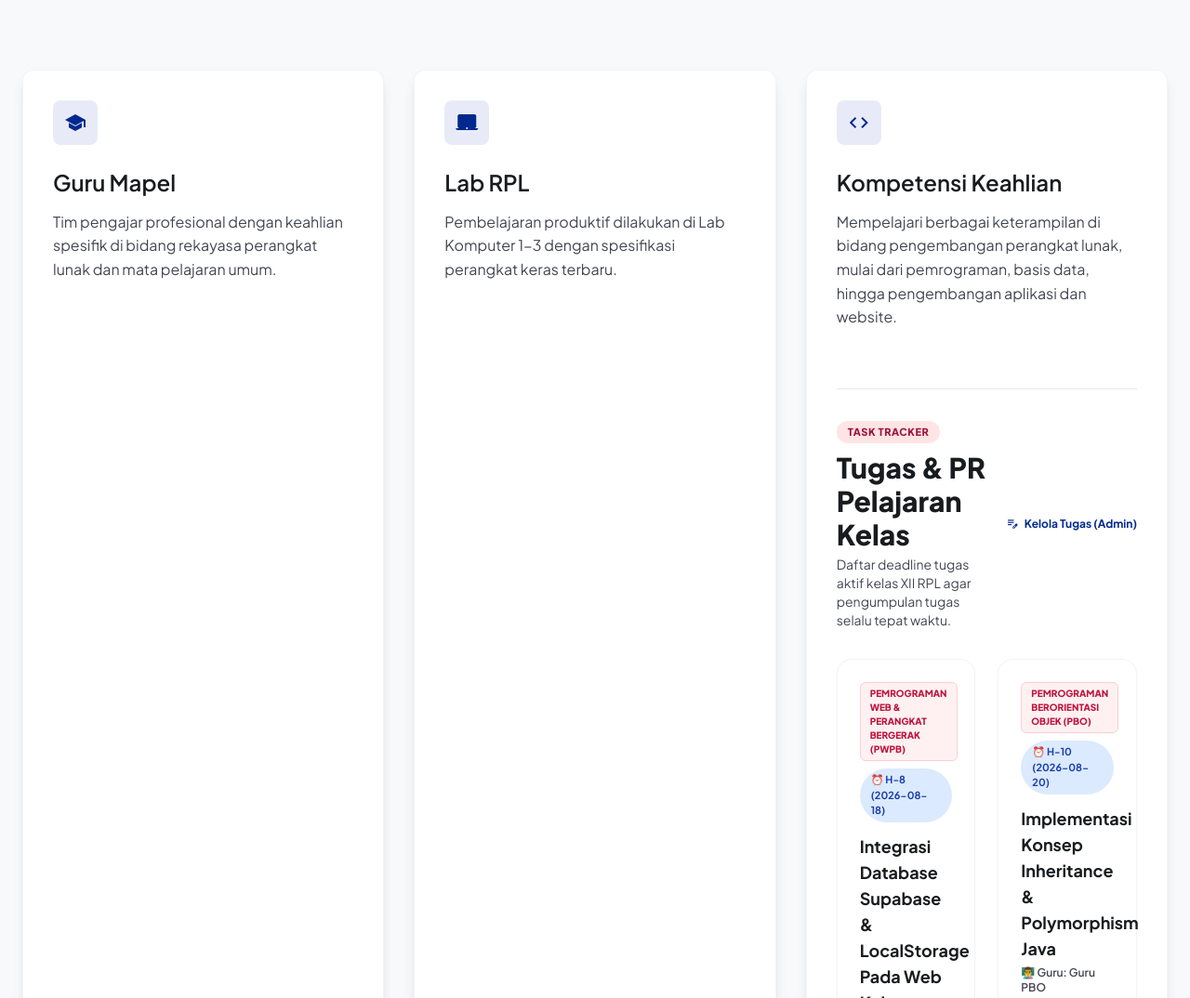
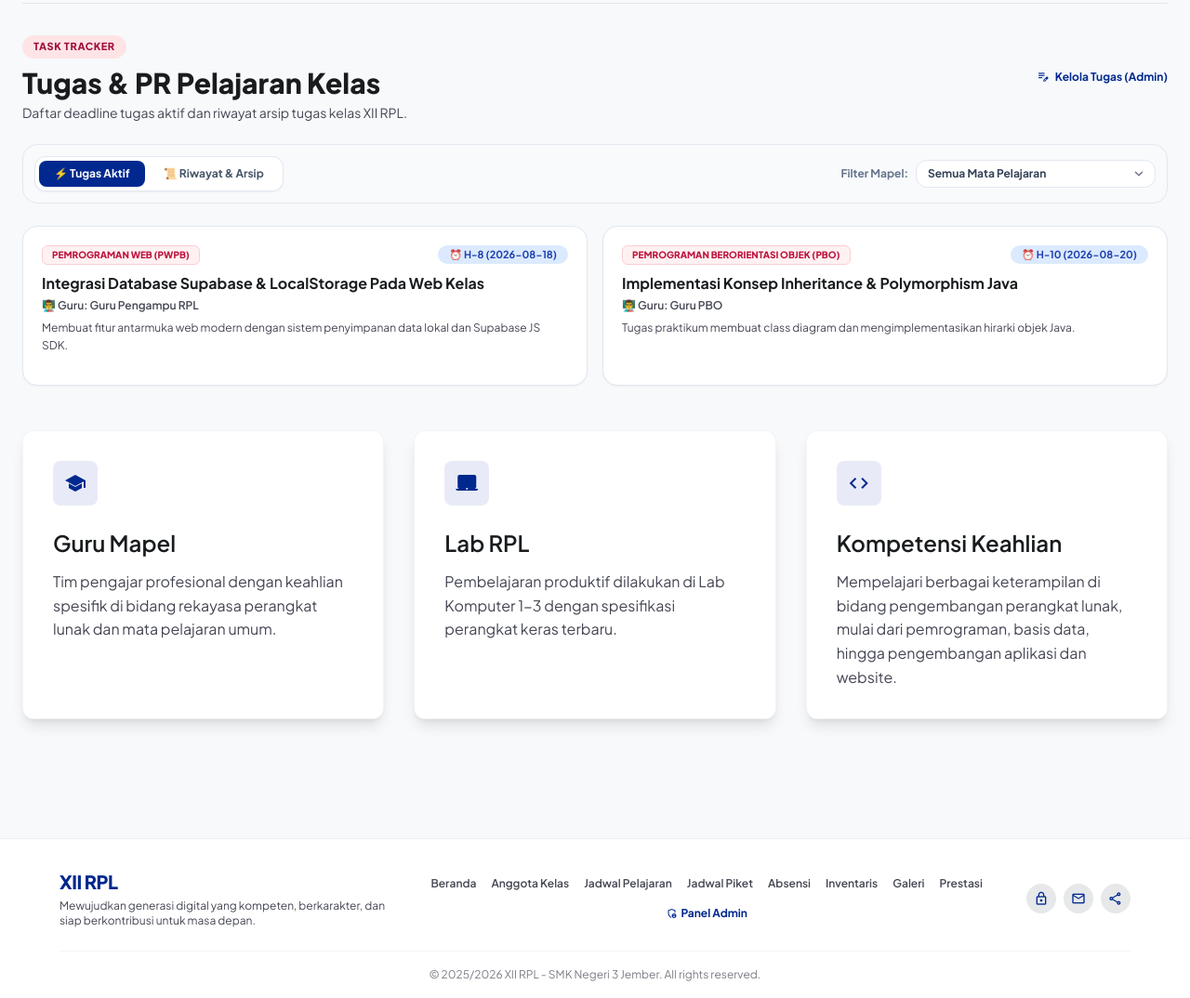
Before and after one commit to chevv-automation/aventrix-rpl, a website: page jadwal.html in a window 1280 px wide. Shown: the part 1273-2347 px from the top of the page at 93% size. Drawn offline with nearby package versions, Linux system fonts and the light colour scheme.

Commit message:
add History tab and Subject filter for class Task Tracker with clean minimal UI

```diff
--- a/jadwal.html
+++ b/jadwal.html
@@ -254,8 +254,47 @@
 </div>
 
 
+<!-- Section Tugas & Deadline Pelajaran -->
+<section id="tugas-section" class="mt-12 pt-8 border-t border-slate-200">
+<div class="flex flex-col md:flex-row md:items-center justify-between gap-4 mb-6">
+  <div>
+    <span class="bg-rose-100 text-rose-800 text-[11px] font-extrabold uppercase tracking-wider px-3 py-1 rounded-full mb-2 inline-block">TASK TRACKER</span>
+    <h2 class="font-headline-xl text-2xl md:text-3xl font-extrabold text-on-surface">Tugas &amp; PR Pelajaran Kelas</h2>
+    <p class="text-on-surface-variant text-xs md:text-sm mt-1">Daftar deadline tugas aktif dan riwayat arsip tugas kelas XII RPL.</p>
+  </div>
+  <a href="admin/tugas.html" class="inline-flex items-center gap-1.5 text-xs font-bold text-primary hover:underline shrink-0">
+    <span class="material-symbols-outlined text-sm">edit_note</span> Kelola Tugas (Admin)
+  </a>
+</div>
+
+<!-- Filter & View Controls (Clean & Minimal) -->
+<div class="flex flex-wrap items-center justify-between gap-3 mb-6 bg-slate-50 p-3 rounded-2xl border border-slate-200">
+  <!-- View Mode Tabs -->
+  <div class="flex items-center gap-1 bg-white p-1 rounded-xl border border-slate-200 shadow-sm">
+    <button id="btn-tab-aktif" onclick="window.switchTugasTab('aktif')" class="px-4 py-1.5 rounded-lg text-xs font-bold bg-primary text-white transition-all cursor-pointer">
+      ⚡ Tugas Aktif
+    </button>
+    <button id="btn-tab-history" onclick="window.switchTugasTab('history')" class="px-4 py-1.5 rounded-lg text-xs font-bold text-slate-600 hover:text-primary transition-all cursor-pointer">
+      📜 Riwayat &amp; Arsip
+    </button>
+  </div>
+
+  <!-- Subject Filter Dropdown -->
+  <div class="flex items-center gap-2">
+    <span class="text-xs font-bold text-slate-500 hidden sm:inline">Filter Mapel:</span>
+    <select id="tugas-filter-mapel" onchange="window.renderPublicTugas()" class="bg-white border border-slate-200 text-xs font-bold text-slate-700 px-3 py-1.5 rounded-xl outline-none focus:border-primary transition-all cursor-pointer">
+      <option value="all">Semua Mata Pelajaran</option>
+    </select>
+  </div>
+</div>
+
+<div id="public-tugas-container" class="grid grid-cols-1 md:grid-cols-2 gap-4 mb-12">
+  <!-- Dynamic loaded -->
+</div>
+</section>
+
 <!-- Academic Info Cards -->
-<div class="mt-section-gap grid grid-cols-1 md:grid-cols-3 gap-8">
+<div class="mt-8 grid grid-cols-1 md:grid-cols-3 gap-8">
 <div class="p-8 rounded-xl bg-surface-container-lowest shadow-lg border border-outline-variant/20 hover:shadow-xl transition-shadow">
 <div class="w-12 h-12 rounded-lg bg-primary-container/10 flex items-center justify-center text-primary mb-6">
 <span class="material-symbols-outlined" style="font-variation-settings: 'FILL' 1">school</span>
@@ -276,23 +315,8 @@
 </div>
 <h3 class="font-headline-md text-headline-md mb-3">Kompetensi Keahlian</h3>
 <p class="font-body-md text-body-md text-on-surface-variant">Mempelajari berbagai keterampilan di bidang pengembangan perangkat lunak, mulai dari pemrograman, basis data, hingga pengembangan aplikasi dan website.</p>
-<!-- Section Tugas & Deadline Pelajaran -->
-<section id="tugas-section" class="mt-16 pt-8 border-t border-slate-200">
-<div class="flex flex-col md:flex-row md:items-center justify-between gap-4 mb-8">
-  <div>
-    <span class="bg-rose-100 text-rose-800 text-[11px] font-extrabold uppercase tracking-wider px-3 py-1 rounded-full mb-2 inline-block">TASK TRACKER</span>
-    <h2 class="font-headline-xl text-2xl md:text-3xl font-extrabold text-on-surface">Tugas &amp; PR Pelajaran Kelas</h2>
-    <p class="text-on-surface-variant text-xs md:text-sm mt-1">Daftar deadline tugas aktif kelas XII RPL agar pengumpulan tugas selalu tepat waktu.</p>
 </div>
-  <a href="admin/tugas.html" class="inline-flex items-center gap-1.5 text-xs font-bold text-primary hover:underline shrink-0">
-    <span class="material-symbols-outlined text-sm">edit_note</span> Kelola Tugas (Admin)
-  </a>
 </div>
-
-<div id="public-tugas-container" class="grid grid-cols-1 md:grid-cols-2 gap-6">
-  <!-- Dynamic loaded -->
-</div>
-</section>
 
 </main>
 <!-- Footer -->
@@ -506,12 +530,13 @@
 
 
 <script>
-        // Dynamic loading of class tasks
-        (function loadPublicTugas() {
+        // Task Tracker & History Engine
+        let currentTugasTab = 'aktif';
+
         const defaultTugas = [
             {
                 id: 'tugas-1',
-                    mapel: 'Pemrograman Web & Perangkat Bergerak (PWPB)',
+                mapel: 'Pemrograman Web (PWPB)',
                 judul: 'Integrasi Database Supabase & LocalStorage Pada Web Kelas',
                 guru: 'Guru Pengampu RPL',
                 deadline: '2026-08-18',
@@ -528,19 +553,18 @@
                 deskripsi: 'Tugas praktikum membuat class diagram dan mengimplementasikan hirarki objek Java.',
                 link: '',
                 status: 'aktif'
+            },
+            {
+                id: 'tugas-3',
+                mapel: 'Basis Data',
+                judul: 'Query DDL & DML MySQL Dan Normalisasi Database',
+                guru: 'Guru Basis Data',
+                deadline: '2026-08-01',
+                deskripsi: 'Membuat skema ERD dan melakukan query SELECT, JOIN, GROUP BY.',
+                link: '',
+                status: 'selesai'
             }
         ];
-
-            const saved = localStorage.getItem('admin_tugas_records');
-            let items = saved ? JSON.parse(saved) : defaultTugas;
-            const container = document.getElementById('public-tugas-container');
-
-            if (!container) return;
-
-            if (!items || items.length === 0) {
-                container.innerHTML = `<div class="col-span-2 text-center py-8 text-slate-400 text-sm italic">Belum ada tugas aktif saat ini. ✨</div>`;
-                return;
-            }
 
         function getDiff(deadlineStr) {
             if (!deadlineStr) return null;
@@ -549,7 +573,69 @@
             return Math.ceil((target - today) / (1000 * 60 * 60 * 24));
         }
 
-            container.innerHTML = items.map(item => {
+        window.switchTugasTab = function(tab) {
+            currentTugasTab = tab;
+            const btnAktif = document.getElementById('btn-tab-aktif');
+            const btnHistory = document.getElementById('btn-tab-history');
+
+            if (tab === 'aktif') {
+                btnAktif.className = 'px-4 py-1.5 rounded-lg text-xs font-bold bg-primary text-white transition-all cursor-pointer';
+                btnHistory.className = 'px-4 py-1.5 rounded-lg text-xs font-bold text-slate-600 hover:text-primary transition-all cursor-pointer';
+            } else {
+                btnHistory.className = 'px-4 py-1.5 rounded-lg text-xs font-bold bg-primary text-white transition-all cursor-pointer';
+                btnAktif.className = 'px-4 py-1.5 rounded-lg text-xs font-bold text-slate-600 hover:text-primary transition-all cursor-pointer';
+            }
+
+            window.renderPublicTugas();
+        };
+
+        window.renderPublicTugas = function() {
+            const saved = localStorage.getItem('admin_tugas_records');
+            let items = saved ? JSON.parse(saved) : defaultTugas;
+            const container = document.getElementById('public-tugas-container');
+            const mapelSelect = document.getElementById('tugas-filter-mapel');
+
+            if (!container) return;
+
+            // Populate Mapel Dropdown Options dynamically if not populated
+            if (mapelSelect && mapelSelect.options.length <= 1) {
+                const mapels = Array.from(new Set(items.map(i => i.mapel))).filter(Boolean);
+                mapels.forEach(m => {
+                    const opt = document.createElement('option');
+                    opt.value = m;
+                    opt.textContent = m;
+                    mapelSelect.appendChild(opt);
+                });
+            }
+
+            const selectedMapel = mapelSelect ? mapelSelect.value : 'all';
+
+            // Filter by Tab (Aktif vs History)
+            let filtered = items.filter(item => {
+                const daysLeft = getDiff(item.deadline);
+                const isPassedMoreThan24h = daysLeft !== null && daysLeft < -1;
+
+                if (currentTugasTab === 'aktif') {
+                    return !isPassedMoreThan24h;
+                } else {
+                    return isPassedMoreThan24h || item.status === 'selesai';
+                }
+            });
+
+            // Filter by Selected Subject
+            if (selectedMapel !== 'all') {
+                filtered = filtered.filter(item => item.mapel === selectedMapel);
+            }
+
+            if (filtered.length === 0) {
+                const emptyMsg = currentTugasTab === 'aktif'
+                    ? 'Tidak ada tugas aktif saat ini. ✨'
+                    : 'Belum ada riwayat / arsip tugas untuk kriteria ini. 📜';
+                container.innerHTML = `<div class="col-span-2 text-center py-8 text-slate-400 text-sm italic">${emptyMsg}</div>`;
+                return;
+            }
+
+            container.innerHTML = filtered.map(item => {
                 const daysLeft = getDiff(item.deadline);
                 let badgeClass = 'bg-blue-100 text-blue-800';
                 let badgeText = `Deadline: ${item.deadline}`;
@@ -560,7 +646,7 @@
                 } else if (daysLeft !== null) {
                     if (daysLeft < 0) {
                         badgeClass = 'bg-slate-200 text-slate-700';
-                        badgeText = '⚠️ Lewat Deadline';
+                        badgeText = '⚠️ Expired / Arsip';
                     } else if (daysLeft === 0) {
                         badgeClass = 'bg-rose-600 text-white animate-pulse';
                         badgeText = '🔥 HARI INI DEADLINE!';
@@ -574,25 +660,29 @@
                 }
 
                 return `
-                <div class="bg-surface-container-lowest p-6 rounded-2xl border border-slate-100 shadow-sm hover:shadow-md transition-all flex flex-col justify-between ${item.status === 'selesai' ? 'opacity-70' : ''}">
+                <div class="bg-surface-container-lowest p-5 rounded-2xl border border-slate-200 shadow-sm hover:shadow-md transition-all flex flex-col justify-between ${item.status === 'selesai' || (daysLeft < -1) ? 'bg-slate-50/70 border-slate-200' : ''}">
                     <div>
-                        <div class="flex flex-wrap items-center justify-between gap-2 mb-3">
-                            <span class="bg-rose-50 text-rose-700 font-extrabold text-[10px] uppercase px-2.5 py-1 rounded-md border border-rose-200">
+                        <div class="flex flex-wrap items-center justify-between gap-2 mb-2">
+                            <span class="bg-rose-50 text-rose-700 font-extrabold text-[10px] uppercase px-2.5 py-0.5 rounded-md border border-rose-200">
                                 ${item.mapel}
                             </span>
-                            <span class="text-[11px] font-bold px-3 py-1 rounded-full ${badgeClass}">
+                            <span class="text-[11px] font-bold px-3 py-0.5 rounded-full ${badgeClass}">
                                 ${badgeText}
                             </span>
                         </div>
-                        <h3 class="font-headline-md text-lg font-bold text-on-surface mb-1">${item.judul}</h3>
-                        ${item.guru ? `<p class="text-xs font-semibold text-on-surface-variant mb-2">👨‍🏫 Guru: ${item.guru}</p>` : ''}
-                        <p class="text-xs text-on-surface-variant leading-relaxed mb-4">${item.deskripsi || 'Tidak ada deskripsi tambahan.'}</p>
+                        <h3 class="font-bold text-base text-on-surface mb-1">${item.judul}</h3>
+                        ${item.guru ? `<p class="text-xs font-semibold text-on-surface-variant mb-1.5">👨‍🏫 Guru: ${item.guru}</p>` : ''}
+                        <p class="text-xs text-on-surface-variant leading-relaxed mb-3 line-clamp-2">${item.deskripsi || 'Tidak ada deskripsi.'}</p>
                     </div>
 
-                    ${item.link ? `<div class="pt-3 border-t border-slate-100 flex items-center justify-between"><a href="${item.link}" target="_blank" class="text-xs font-bold text-primary hover:underline flex items-center gap-1"><span class="material-symbols-outlined text-sm">open_in_new</span> Link Tugas / Classroom</a></div>` : ''}
+                    ${item.link ? `<div class="pt-2 border-t border-slate-100 flex items-center justify-between"><a href="${item.link}" target="_blank" class="text-xs font-bold text-primary hover:underline flex items-center gap-1"><span class="material-symbols-outlined text-sm">open_in_new</span> Link Tugas</a></div>` : ''}
                 </div>`;
             }).join('');
-        })();
+        };
+
+        document.addEventListener('DOMContentLoaded', () => {
+            window.renderPublicTugas();
+        });
     </script>
 <script src="https://cdn.jsdelivr.net/npm/@supabase/supabase-js@2"></script>
 <script src="./js/supabase-config.js"></script>
```
Lines whose indentation alone changed are shown as unchanged.
